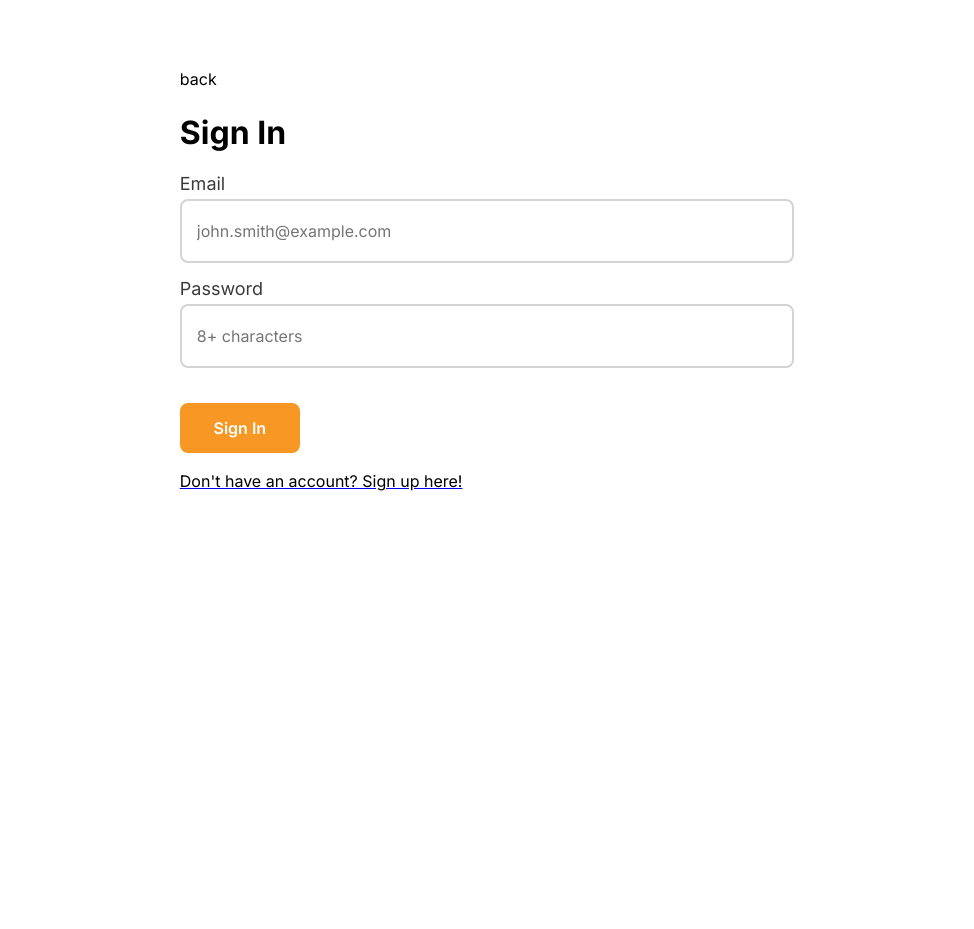
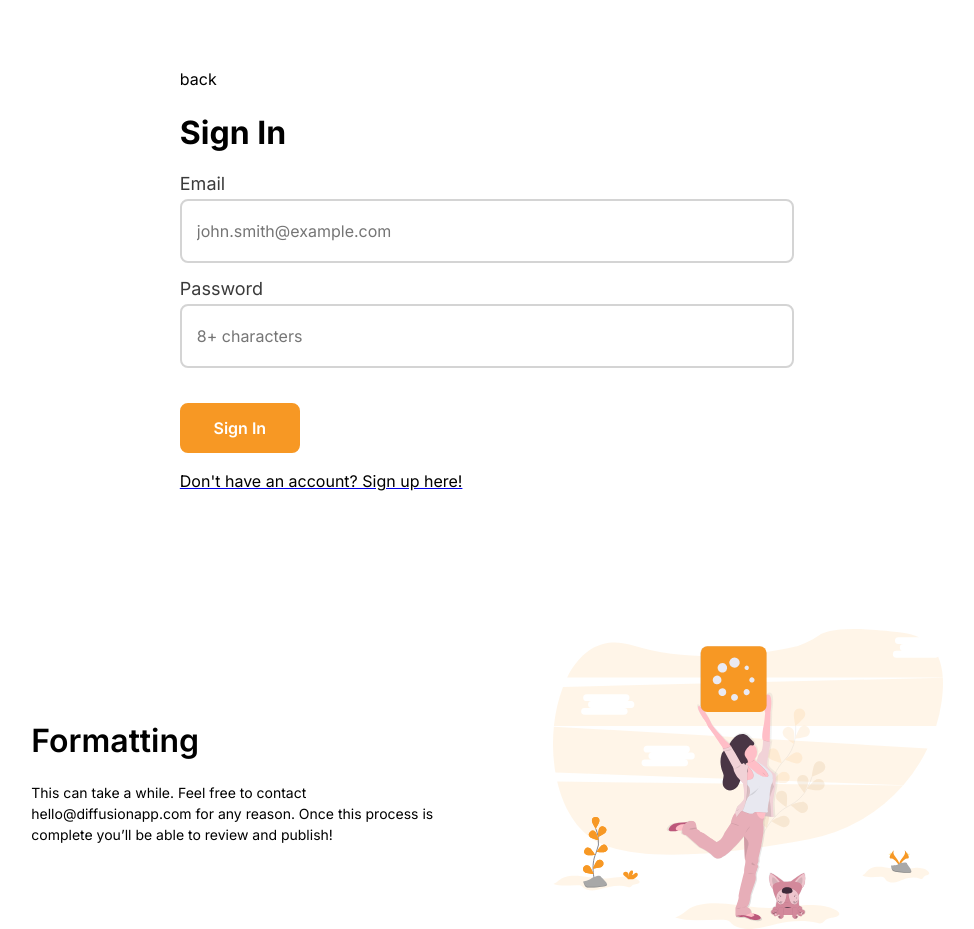
Before and after one commit to KevalinKetcham/diffusion-frontend, a React (Create React App) app: page /signin in a window 1280 px wide. Shown: the whole page, without its empty margins (153-1127 px from the left). Before the commit the page ends 800 px from the top, so only its background shows below. Built offline with nearby package versions, Linux system fonts and the light colour scheme.

Commit message:
Create formatting component

```diff
--- a/src/components/Formatting.js
+++ b/src/components/Formatting.js
@@ -0,0 +1,18 @@
+import React from 'react';
+import loading from '../assets/illustrations/loadingIllustrationOrange.svg';
+
+function Formatting() {
+  return (
+    <>
+        <div className="container1">
+            <div>
+                <h1>Formatting</h1>
+                <p>This can take a while. Feel free to contact hello@diffusionapp.com for any reason. Once this process is complete you’ll be able to review and publish!</p>
+            </div>
+            <img src={loading} alt="question illustration"></img>
+        </div>
+    </>
+  );
+}
+
+export default Formatting;
--- a/src/pages/auth/Signin.js
+++ b/src/pages/auth/Signin.js
@@ -3,6 +3,8 @@ import React from 'react';
 import {
   Link
 } from "react-router-dom";
+
+import Formatting from '../../components/Formatting';
 
 // CSS
 import './Auth.css'
@@ -24,6 +26,7 @@ function Signin() {
           <Link to="/signup"><p className="auth__p">Don't have an account? Sign up here!</p></Link>
       </div>
     </div>
+    <Formatting></Formatting>
     </>
   );
 }
```
Also changed, not shown: 1 other file (tests, documents, lock files or other folders).
